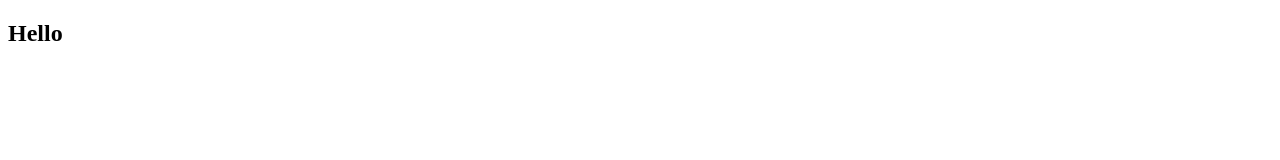
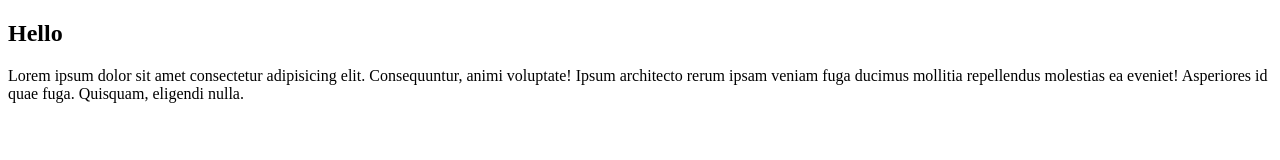
Before and after one commit to amirsaars/test, a plain HTML site: page index.html in a window 1280 px wide. Drawn offline with Linux system fonts and the light colour scheme.

Commit message:
I added a paragraph to html page and a style to my stylesheet

```diff
--- a/index.html
+++ b/index.html
@@ -7,5 +7,11 @@
   </head>
   <body>
     <h2>Hello</h2>
+    <p>
+      Lorem ipsum dolor sit amet consectetur adipisicing elit. Consequuntur,
+      animi voluptate! Ipsum architecto rerum ipsam veniam fuga ducimus mollitia
+      repellendus molestias ea eveniet! Asperiores id quae fuga. Quisquam,
+      eligendi nulla.
+    </p>
   </body>
 </html>
--- a/javascript/script.js
+++ b/javascript/script.js
@@ -1 +1 @@
-console.log("Bootostart2");
+console.log("Bootostart");
--- a/style.css
+++ b/style.css
@@ -0,0 +1,4 @@
+* {
+  margin: 0;
+  padding: 0;
+}
```
